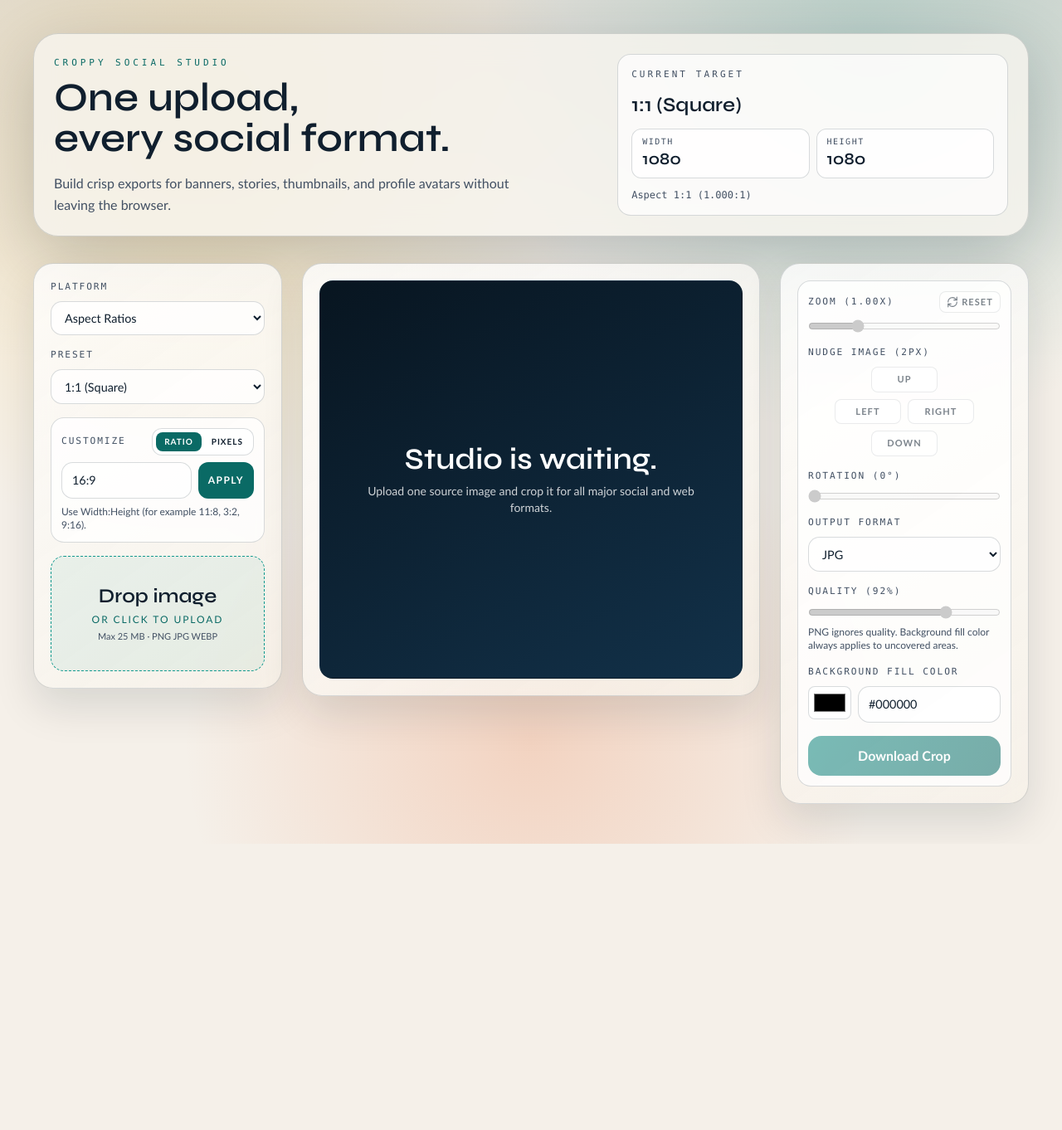
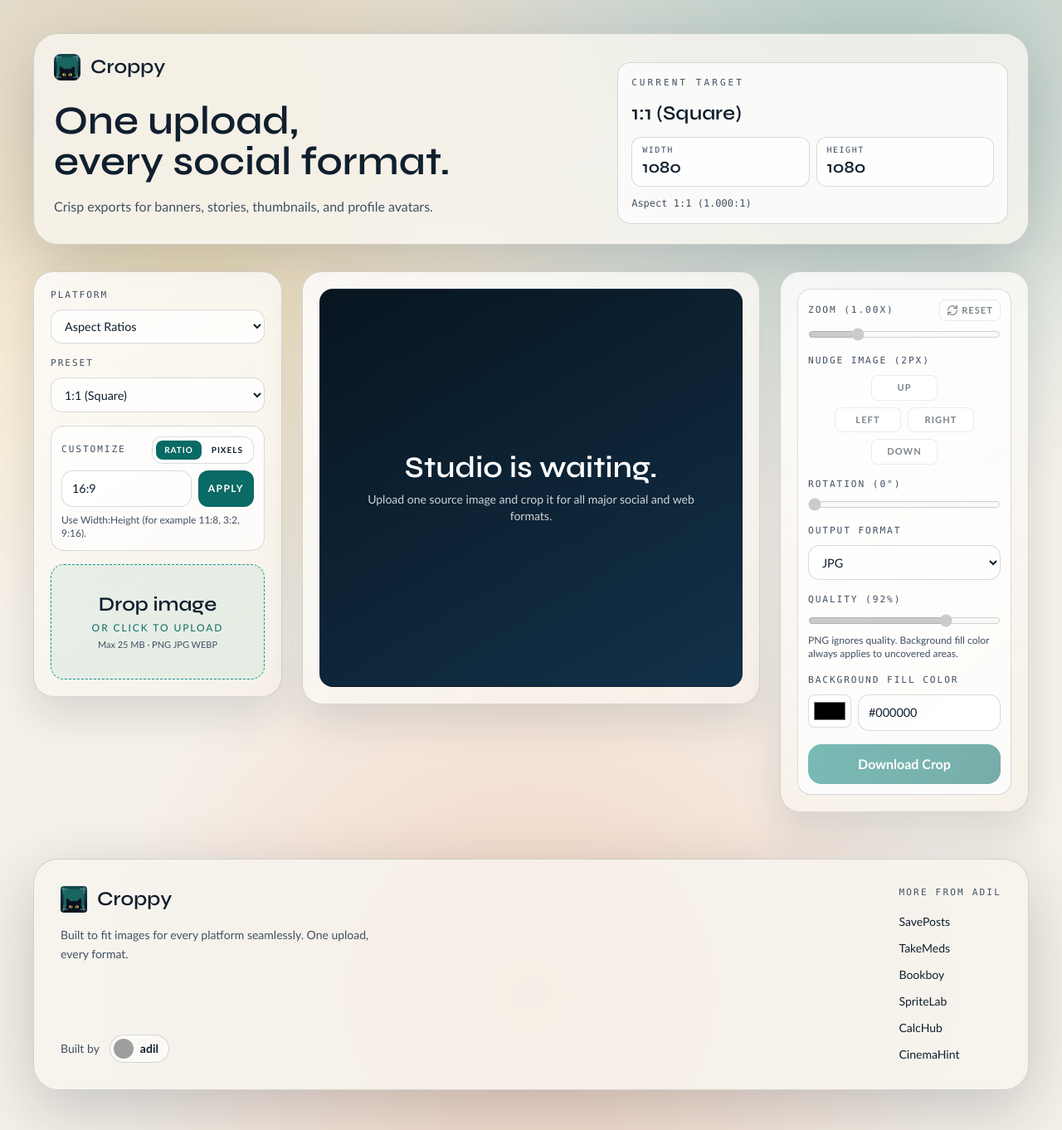
Before and after one commit to adilhusain01/croppy, a React (Vite) app in the folder client/: page / in a window 1280 px wide. Shown: the whole page at 83% size. Before the commit the page ends 1017 px from the top, so only its background shows below. Built offline with nearby package versions, Linux system fonts and the light colour scheme; grey boxes are pictures that could not be loaded; a web font is replaced by a local one.

Commit message:
refactor: update index.html meta tags and add Croppy logo to App component

```diff
--- a/client/index.html
+++ b/client/index.html
@@ -1,26 +1,32 @@
 <!doctype html>
 <html lang="en">
-
   <head>
     <meta charset="UTF-8" />
     <meta name="viewport" content="width=device-width, initial-scale=1.0" />
     <link rel="icon" type="image/svg+xml" href="/favicon.svg" />
     <link rel="icon" type="image/x-icon" href="/favicon.ico" sizes="any" />
     <link rel="apple-touch-icon" href="/apple-touch-icon.png" />
-  <meta name="description" content="Croppy is a client-side image crop studio for social media dimensions." />
+    <meta
+      name="description"
+      content="Croppy is a client-side image crop studio for social media dimensions."
+    />
     <meta property="og:type" content="website" />
     <meta property="og:title" content="Croppy | Social Image Studio" />
-  <meta property="og:description"
-    content="Upload once and export perfect image crops for every social platform in seconds." />
-  <meta property="og:image" content="https://croppy.adilhusain.xyz/og.png" />
+    <meta
+      property="og:description"
+      content="Upload once and export perfect image crops for every social platform in seconds."
+    />
+    <meta property="og:image" content="https://croppy.xyz/og.png" />
     <meta property="og:image:width" content="1200" />
     <meta property="og:image:height" content="630" />
-  <meta property="og:url" content="https://croppy.adilhusain.xyz" />
+    <meta property="og:url" content="https://croppy.xyz" />
     <meta name="twitter:card" content="summary_large_image" />
     <meta name="twitter:title" content="Croppy | Social Image Studio" />
-  <meta name="twitter:description"
-    content="Upload once and export perfect image crops for every social platform in seconds." />
-  <meta name="twitter:image" content="https://croppy.adilhusain.xyz/og.png" />
+    <meta
+      name="twitter:description"
+      content="Upload once and export perfect image crops for every social platform in seconds."
+    />
+    <meta name="twitter:image" content="https://croppy.xyz/og.png" />
     <title>Croppy | Social Image Studio</title>
   </head>
 
@@ -28,5 +34,4 @@
     <div id="root"></div>
     <script type="module" src="/src/main.tsx"></script>
   </body>
-
 </html>
--- a/client/src/App.tsx
+++ b/client/src/App.tsx
@@ -517,19 +517,28 @@ export default function App() {
 
       <main className="relative mx-auto flex w-full max-w-[1500px] flex-col gap-8 px-4 pb-12 pt-10 sm:px-8 lg:px-10">
         <header className="grid gap-5 rounded-[30px] border border-[var(--panel-border)] bg-[var(--panel)] p-6 shadow-[0_24px_80px_rgba(6,22,37,0.2)] backdrop-blur-lg md:grid-cols-[1.4fr_1fr] md:items-end">
+          <div className="flex h-full flex-col justify-between gap-6 pb-2">
+            <div className="flex items-center gap-3">
+              <img
+                src="/croppy.png"
+                alt="Croppy Logo"
+                className="h-8 w-8 rounded-lg"
+              />
+              <div className="font-display text-2xl text-[var(--ink)]">
+                Croppy
+              </div>
+            </div>
             <div>
-            <p className="font-mono text-[11px] uppercase tracking-[0.36em] text-[var(--teal-700)]">
-              Croppy Social Studio
-            </p>
-            <h1 className="font-display mt-2 text-3xl leading-[1.03] text-[var(--ink)] sm:text-5xl">
+              <h1 className="font-display text-3xl leading-[1.03] text-[var(--ink)] sm:text-5xl">
                 One upload,
                 <br />
                 every social format.
               </h1>
               <p className="mt-4 max-w-xl text-sm leading-relaxed text-[var(--muted-ink)] sm:text-base">
-              Build crisp exports for banners, stories, thumbnails, and profile
-              avatars without leaving the browser.
+                Crisp exports for banners, stories, thumbnails, and profile
+                avatars.
               </p>
+            </div>
           </div>
 
           <div className="grid gap-3 rounded-2xl border border-[var(--panel-border)] bg-[rgba(255,255,255,0.66)] p-4">
@@ -1000,6 +1009,119 @@ export default function App() {
             </div>
           </aside>
         </section>
+
+        <footer className="mt-6 grid gap-8 rounded-[30px] border border-[var(--panel-border)] bg-[var(--panel)] p-6 shadow-[0_24px_80px_rgba(6,22,37,0.2)] backdrop-blur-lg md:grid-cols-2 lg:p-8">
+          <div className="flex flex-col justify-between gap-6">
+            <div>
+              <div className="flex items-center gap-3">
+                <img
+                  src="/croppy.png"
+                  alt="Croppy Logo"
+                  className="h-8 w-8 rounded-sm"
+                />
+                <h2 className="font-display text-2xl text-[var(--ink)]">
+                  Croppy
+                </h2>
+              </div>
+              <p className="mt-4 max-w-sm text-sm leading-relaxed text-[var(--muted-ink)]">
+                Built to fit images for every platform seamlessly. One upload,
+                every format.
+              </p>
+            </div>
+            <div className="flex items-center gap-3">
+              <p className="text-sm font-medium text-[var(--muted-ink)]">
+                Built by
+              </p>
+              <a
+                href="https://twitter.com/0xAdilHusain"
+                target="_blank"
+                rel="noreferrer"
+                className="flex items-center gap-2 rounded-full border border-[var(--panel-border)] bg-[rgba(255,255,255,0.5)] py-1 pl-1 pr-3 transition hover:bg-white"
+              >
+                <img
+                  src="https://github.com/adilhusain01.png"
+                  alt="Adil"
+                  className="h-6 w-6 rounded-full"
+                />
+                <span className="text-sm font-bold text-[var(--ink)]">
+                  adil
+                </span>
+              </a>
+            </div>
+          </div>
+
+          <div className="flex md:justify-end">
+            <div className="w-full md:w-auto">
+              <p className="font-mono text-[11px] uppercase tracking-[0.2em] text-[var(--muted-ink)]">
+                More from Adil
+              </p>
+              <ul className="mt-4 grid grid-cols-2 gap-x-6 gap-y-3 sm:grid-cols-3 md:grid-cols-1 md:gap-3 text-sm font-medium text-[var(--ink)]">
+                <li>
+                  <a
+                    href="https://saveposts.xyz"
+                    target="_blank"
+                    rel="noreferrer"
+                    className="transition hover:text-[var(--teal-600)]"
+                  >
+                    SavePosts
+                  </a>
+                </li>
+                <li>
+                  <a
+                    href="https://takemeds.fit/"
+                    target="_blank"
+                    rel="noreferrer"
+                    className="transition hover:text-[var(--teal-600)]"
+                  >
+                    TakeMeds
+                  </a>
+                </li>
+
+                <li>
+                  <a
+                    href="https://bookboy.vercel.app/"
+                    target="_blank"
+                    rel="noreferrer"
+                    className="transition hover:text-[var(--teal-600)]"
+                  >
+                    Bookboy
+                  </a>
+                </li>
+                <li>
+                  <a
+                    href="https://spritelab.adilhusain.xyz/"
+                    target="_blank"
+                    rel="noreferrer"
+                    className="transition hover:text-[var(--teal-600)]"
+                  >
+                    SpriteLab
+                  </a>
+                </li>
+
+                <li>
+                  <a
+                    href="https://calchub.adilhusain.xyz/"
+                    target="_blank"
+                    rel="noreferrer"
+                    className="transition hover:text-[var(--teal-600)]"
+                  >
+                    CalcHub
+                  </a>
+                </li>
+                <li>
+                  <a
+                    href="https://cinemahint.com/"
+                    target="_blank"
+                    rel="noreferrer"
+                    className="transition hover:text-[var(--teal-600)]"
+                  >
+                    CinemaHint
+                  </a>
+                </li>
+              </ul>
+            </div>
+          </div>
+        </footer>
       </main>
     </div>
   );
```
Also changed, not shown: client/public/croppy.png (added), 1 other file (tests, documents, lock files or other folders). Lines whose indentation alone changed are shown as unchanged.
